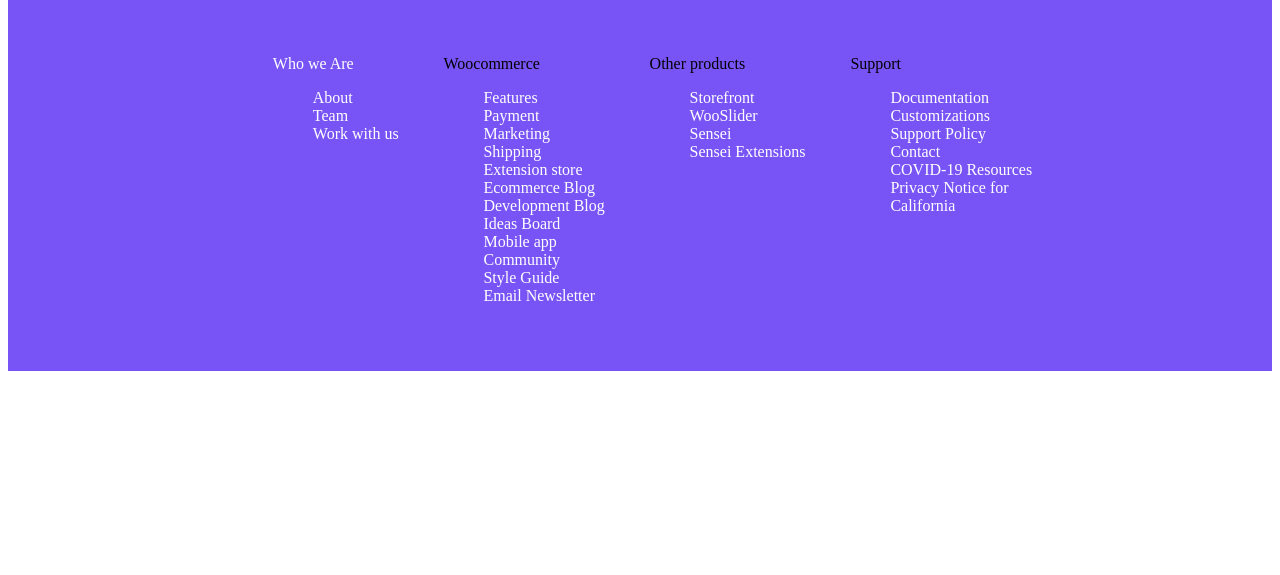
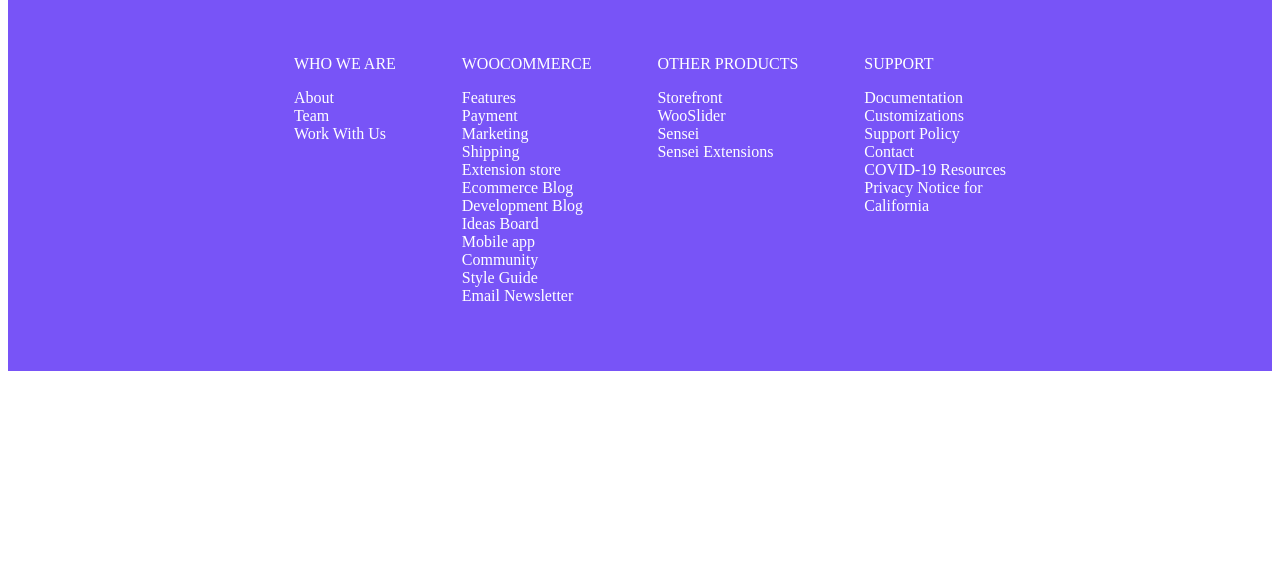
Before and after one commit to TahminaChowdhury/Ecommerce-website, a plain HTML site: page index.html in a window 1280 px wide. Shown: the part 2901-3476 px from the top of the page. Drawn offline with Linux system fonts and the light colour scheme.

Commit message:
secont-commit

```diff
--- a/css/style.css
+++ b/css/style.css
@@ -177,6 +177,7 @@
     border-radius: 25px;
 }
 
+
 .info-link{
    background-color: #7854F7;
    position: relative;
@@ -195,9 +196,7 @@
     text-decoration: none;
     color: white;
 }
-.info-link span{
-    margin-left: 5px;
-}
+
 .logo-2 img{
    position: relative;
    left: 45%;
@@ -208,6 +207,7 @@
     width: 80%;
 
 }
+/* All info link */
 .all-info-link{
     display: flex;
     justify-content: space-evenly;
@@ -216,16 +216,23 @@
     margin-right: 200px;
 
 }
+.all-info-link span{
+    color: white;
+}
+
+.all-info-link span ul{
+    padding-inline-start: 0;
+}
 
 .all-info-link li{
     list-style: none;
-
 }
 .all-info-link a{
     text-decoration:none ;
     color: white;
 
 }
+
 
 
 
--- a/index.html
+++ b/index.html
@@ -152,16 +152,16 @@
             <hr>
         </div>
         <div class="all-info-link">
-            <span><li><a href="">Who we Are
-                <ul class="dropdown">
-                    <li><a href="">About</a></li>
-                    <li><a href="">Team</a></li>
-                    <li><a href="">Work with us</a></li>
+            <span>
+                WHO WE ARE
+                <ul>
+                    <li><a href=""></a>About</li>
+                    <li><a href=""></a>Team</li>
+                    <li><a href=""></a>Work With Us</li>
                 </ul>
-            </a></li>
             </span>
             <span>
-                Woocommerce
+               WOOCOMMERCE
                 <ul>
                     <li><a href="">Features</a></li>
                     <li><a href="">Payment</a></li>
@@ -178,7 +178,7 @@
                 </ul>
             </span>
             <span>
-                Other products
+                OTHER PRODUCTS
                 <ul>
                     <li><a href="">Storefront</a></li>
                     <li><a href="">WooSlider</a></li>
@@ -187,7 +187,7 @@
                 </ul>
             </span>
             <span>
-                Support
+                SUPPORT
                 <ul>
                     <li><a href="">Documentation</a></li>
                     <li><a href="">Customizations</a></li>
```
